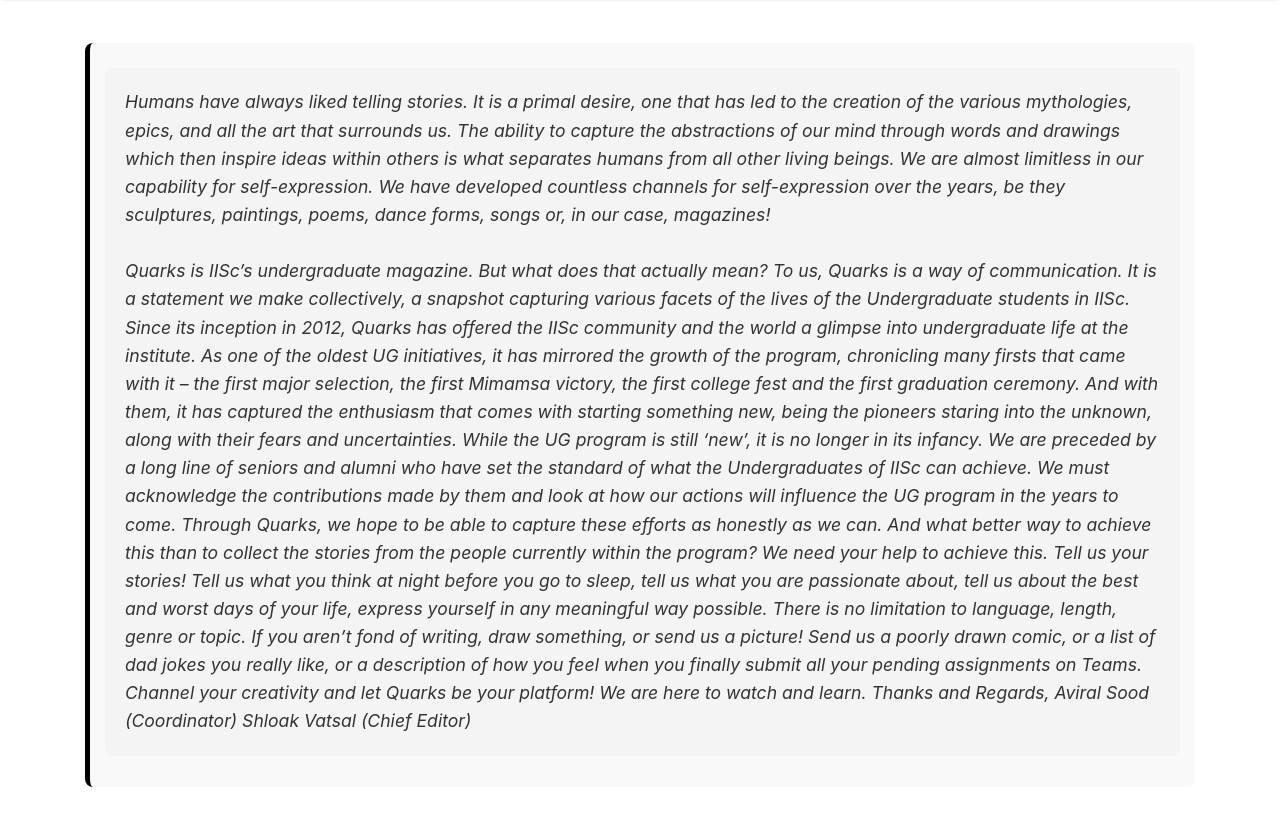
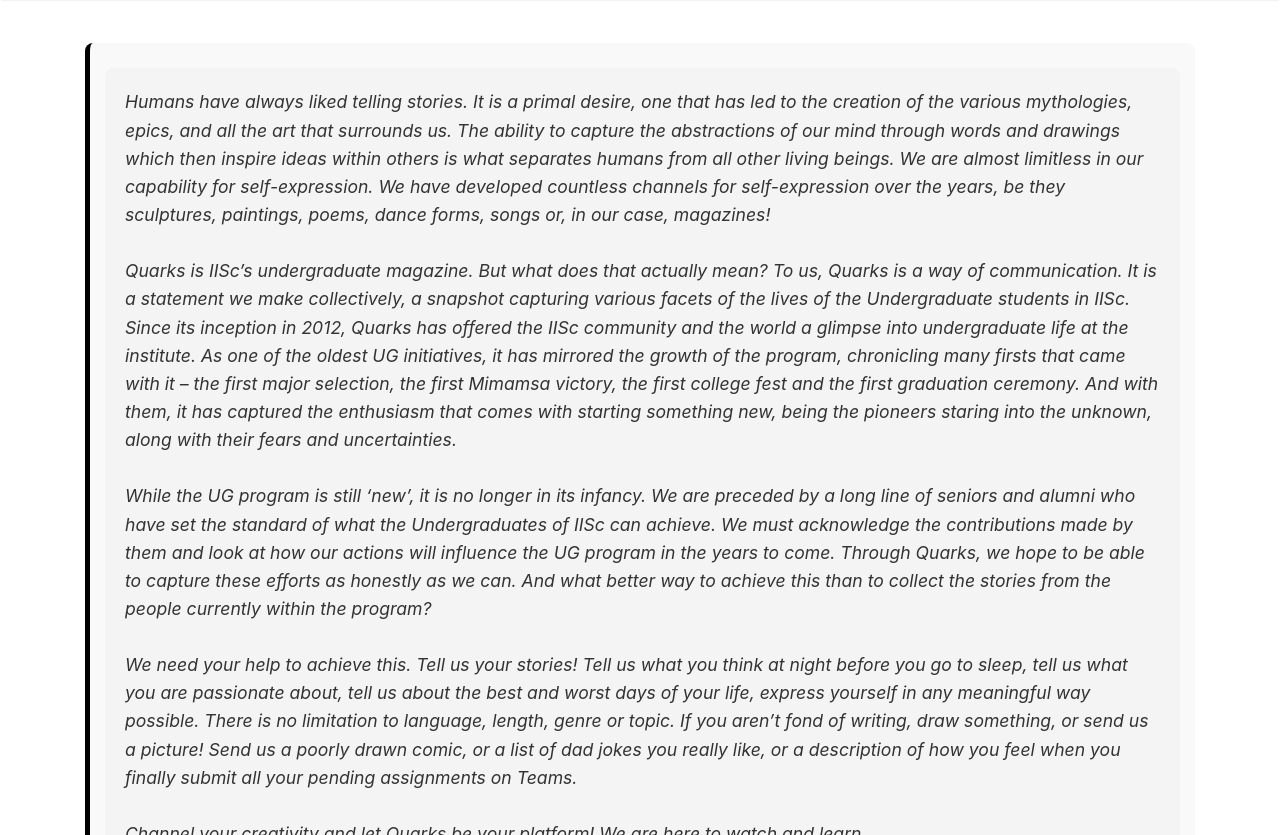
Before and after one commit to Quarks-IISc/blog, a Jekyll site: the page built from aboutus.html, in a window 1280 px wide and 1400 px high, scrolled down 524 px. Shown: the top 835 px of the window. Built offline with Jekyll 4.4.1, drawn with Linux system fonts in a browser that asks for light colours; nearby versions of some CDN libraries; some of the changed text lies outside the part shown; grey boxes are pictures that could not be loaded.

Commit message:
Spacing:

```diff
--- a/aboutus.html
+++ b/aboutus.html
@@ -30,19 +30,21 @@
         <blockquote>
             <p>Humans have always liked telling stories. It is a primal desire, one that has led to the creation of the various mythologies, epics, and all the art that surrounds us. The ability to capture the abstractions of our mind through words and drawings which then inspire ideas within others is what separates humans from all other living beings. We are almost limitless in our capability for self-expression. We have developed countless channels for self-expression over the years, be they sculptures, paintings, poems, dance forms, songs or, in our case, magazines! </br></br>
 
-                Quarks is IISc’s undergraduate magazine. But what does that actually mean? To us, Quarks is a way of communication. It is a statement we make collectively, a snapshot capturing various facets of the lives of the Undergraduate students in IISc. Since its inception in 2012, Quarks has offered the IISc community and the world a glimpse into undergraduate life at the institute. As one of the oldest UG initiatives, it has mirrored the growth of the program, chronicling many firsts that came with it – the first major selection, the first Mimamsa victory, the first college fest and the first graduation ceremony. And with them, it has captured the enthusiasm that comes with starting something new, being the pioneers staring into the unknown, along with their fears and uncertainties.
+                Quarks is IISc’s undergraduate magazine. But what does that actually mean? To us, Quarks is a way of communication. It is a statement we make collectively, a snapshot capturing various facets of the lives of the Undergraduate students in IISc. Since its inception in 2012, Quarks has offered the IISc community and the world a glimpse into undergraduate life at the institute. As one of the oldest UG initiatives, it has mirrored the growth of the program, chronicling many firsts that came with it – the first major selection, the first Mimamsa victory, the first college fest and the first graduation ceremony. And with them, it has captured the enthusiasm that comes with starting something new, being the pioneers staring into the unknown, along with their fears and uncertainties.</br></br>
 
-                While the UG program is still ‘new’, it is no longer in its infancy. We are preceded by a long line of seniors and alumni who have set the standard of what the Undergraduates of IISc can achieve. We must acknowledge the contributions made by them and look at how our actions will influence the UG program in the years to come. Through Quarks, we hope to be able to capture these efforts as honestly as we can. And what better way to achieve this than to collect the stories from the people currently within the program?
+                While the UG program is still ‘new’, it is no longer in its infancy. We are preceded by a long line of seniors and alumni who have set the standard of what the Undergraduates of IISc can achieve. We must acknowledge the contributions made by them and look at how our actions will influence the UG program in the years to come. Through Quarks, we hope to be able to capture these efforts as honestly as we can. And what better way to achieve this than to collect the stories from the people currently within the program? </br></br>
 
-                We need your help to achieve this. Tell us your stories! Tell us what you think at night before you go to sleep, tell us what you are passionate about, tell us about the best and worst days of your life, express yourself in any meaningful way possible. There is no limitation to language, length, genre or topic. If you aren’t fond of writing, draw something, or send us a picture! Send us a poorly drawn comic, or a list of dad jokes you really like, or a description of how you feel when you finally submit all your pending assignments on Teams.
+                We need your help to achieve this. Tell us your stories! Tell us what you think at night before you go to sleep, tell us what you are passionate about, tell us about the best and worst days of your life, express yourself in any meaningful way possible. There is no limitation to language, length, genre or topic. If you aren’t fond of writing, draw something, or send us a picture! Send us a poorly drawn comic, or a list of dad jokes you really like, or a description of how you feel when you finally submit all your pending assignments on Teams. </br></br>
 
-                Channel your creativity and let Quarks be your platform! We are here to watch and learn.
+                Channel your creativity and let Quarks be your platform! We are here to watch and learn. </br></br>
+                <pre>
 
                 Thanks and Regards,
 
                 Aviral Sood (Coordinator)
 
-                Shloak Vatsal (Chief Editor)</p>
+                Shloak Vatsal (Chief Editor)
+                </pre> </p>
         </blockquote>
     </div>
 </section>
```
